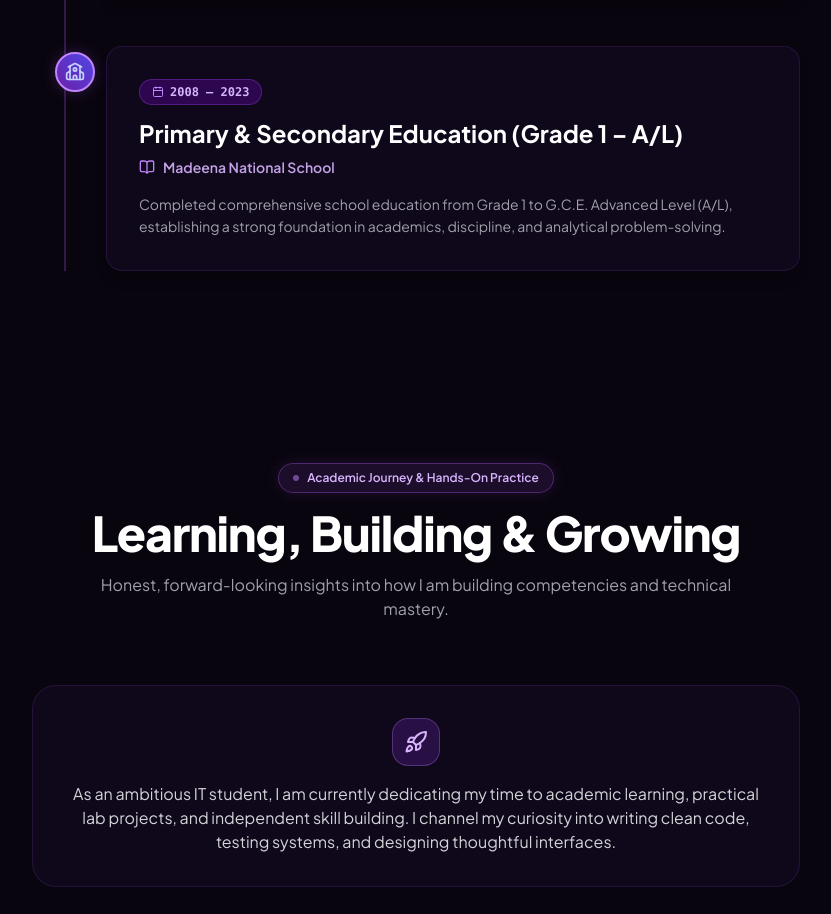
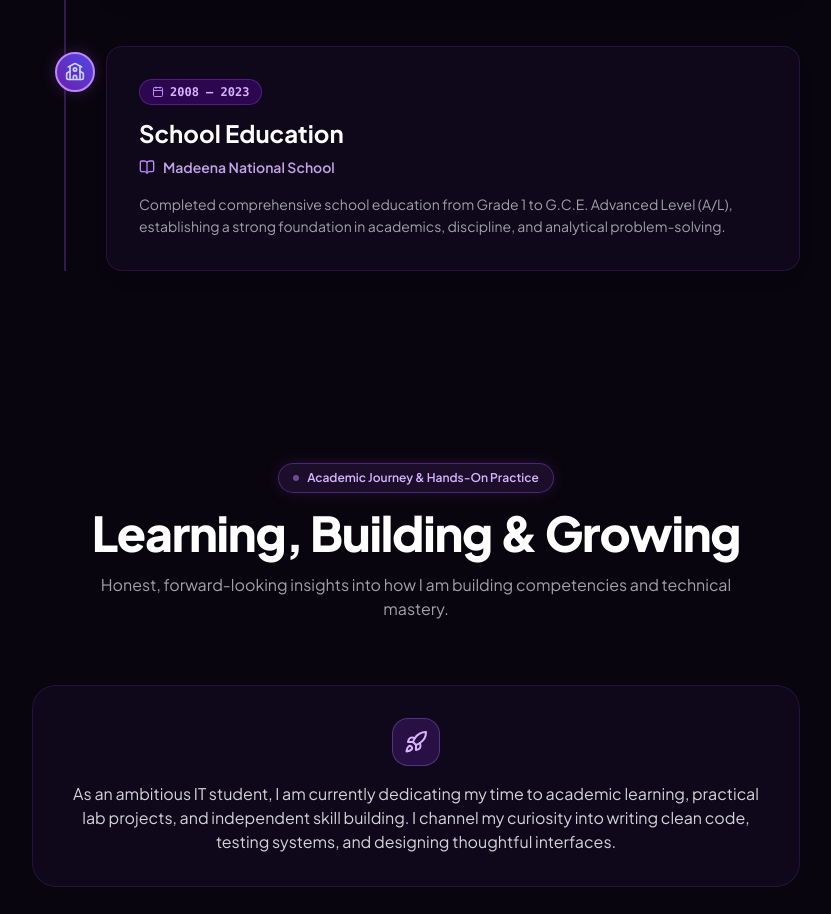
Before and after one commit to fathinifl42923-source/Portfolio, a React (Vite) app: page / in a window 1280 px wide. Shown: the part 3932-4846 px from the top of the page, without its empty margins (224-1055 px from the left). Built offline with nearby package versions, Linux system fonts and the light colour scheme.

Commit message:
style: rename Madeena National School degree title to School Education

```diff
--- a/src/data/portfolioData.js
+++ b/src/data/portfolioData.js
@@ -132,7 +132,7 @@ export const educationList = [
   },
   {
     id: "school",
-    degree: "Primary & Secondary Education (Grade 1 – A/L)",
+    degree: "School Education",
     institution: "Madeena National School",
     period: "2008 – 2023",
     isOngoing: false,
```
